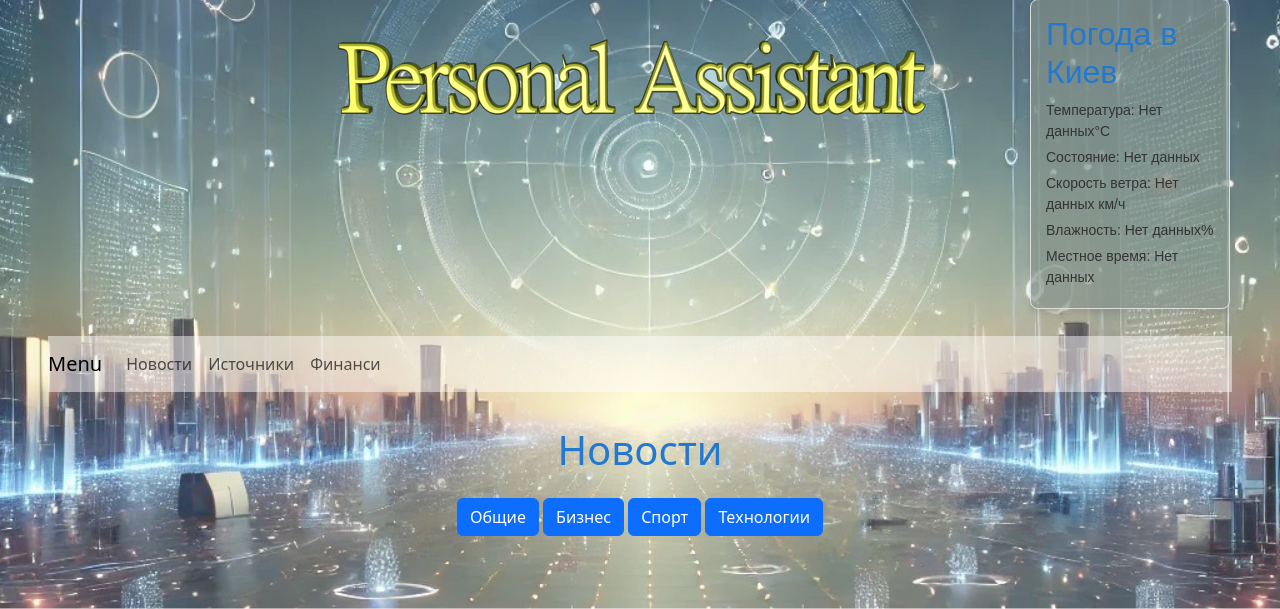
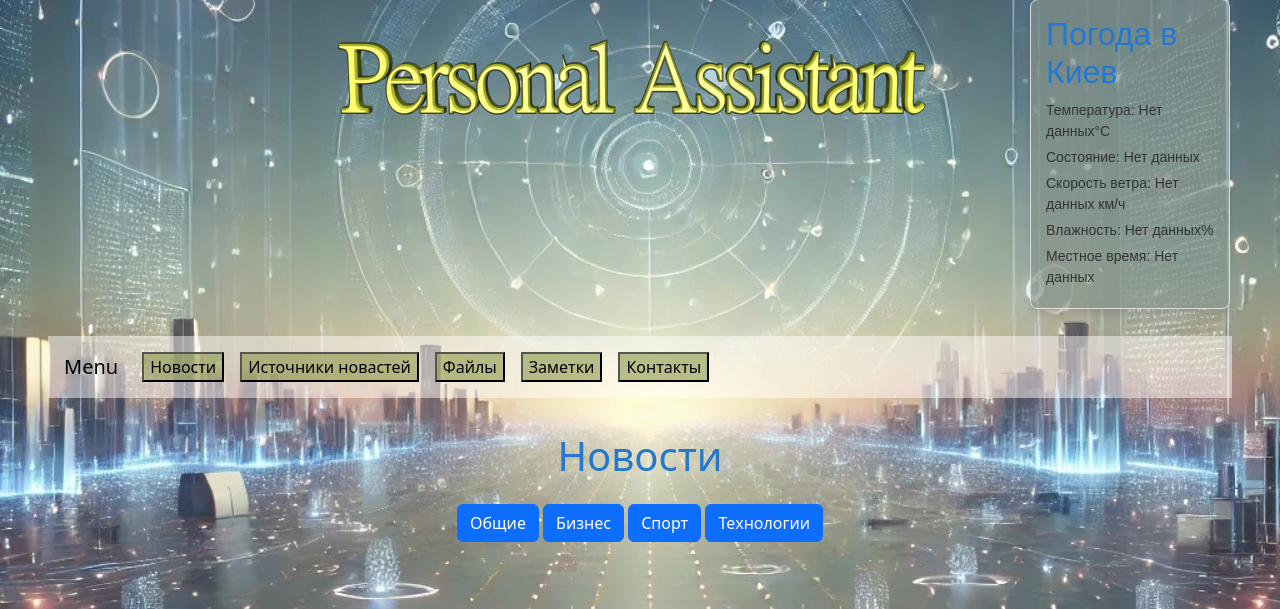
Before and after one commit to Vasilivi4/personal_assistant, a Django app: page / in a window 1280 px wide. Shown: the part 151-760 px from the top of the page. Run offline with Django 5.2, Linux system fonts and the light colour scheme; data that the repository does not hold is empty.

Commit message:
Update base.html

```diff
--- a/personal_assistant/templates/base.html
+++ b/personal_assistant/templates/base.html
@@ -28,20 +28,39 @@
         <!-- Навигационное меню с классами Bootstrap -->
         <div class="menu ps-5">
             <nav class="navbar navbar-expand-lg navbar-light">
-                <a class="navbar-brand" href="#">Menu</a>
+                <a class="navbar-brand ps-3" href="#">Menu</a>
                 <div class="collapse navbar-collapse" id="navbarNav">
                     <ul class="navbar-nav">
                         <li class="nav-item">
                             <a class="nav-link"
-                                href="{% url 'news_list' %}">Новости</a>
+                                href="{% url 'news_list' %}">
+                                <button class="knopka">Новости</button>
+                            </a>
                         </li>
                         <li class="nav-item">
                             <a class="nav-link"
-                                href="{% url 'news_sources' %}">Источники</a>
+                                href="{% url 'news_sources' %}">
+                                <button class="knopka">Источники
+                                    новастей</button>
+                            </a>
                         </li>
                         <li class="nav-item">
                             <a class="nav-link"
-                                href="{% url 'daily-summary' %}">Финанси</a>
+                                href="{% url 'daily-summary' %}">
+                                <button class="knopka">Файлы</button>
+                            </a>
+                        </li>
+                        <li class="nav-item">
+                            <a class="nav-link"
+                                href="{% url 'daily-summary' %}">
+                                <button class="knopka">Заметки</button>
+                            </a>
+                        </li>
+                        <li class="nav-item">
+                            <a class="nav-link"
+                                href="{% url 'daily-summary' %}">
+                                <button class="knopka">Контакты</button>
+                            </a>
                         </li>
                     </ul>
                 </div>
```
